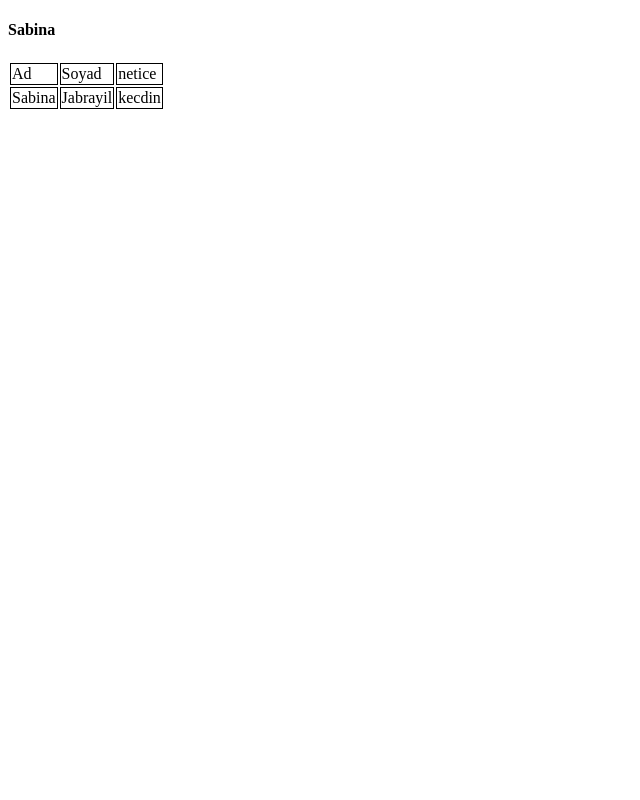
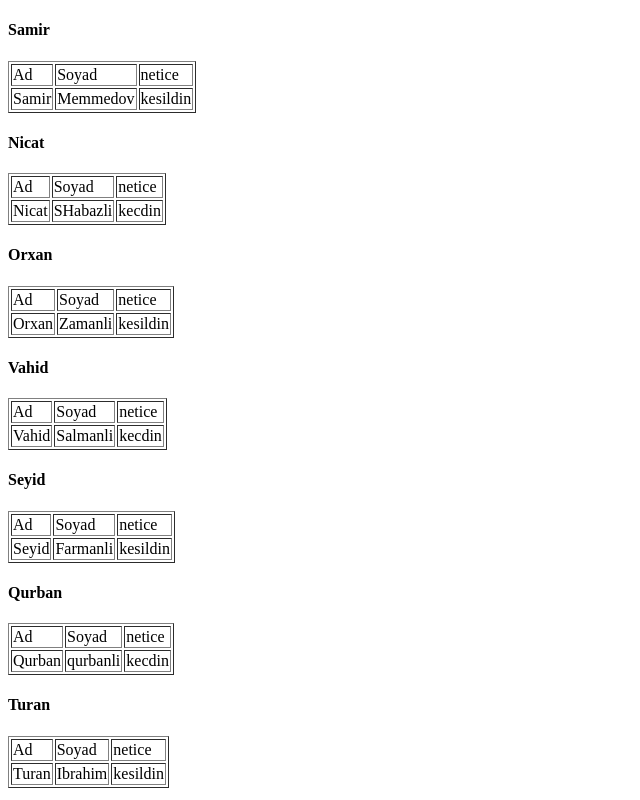
Before and after one commit to Ssabian/JavaScript-lesson-5-, a plain HTML site: page index.html in a window 1280 px wide. Shown: the whole page, without its empty margins (0-640 px from the left). Drawn offline with Linux system fonts and the light colour scheme.

Commit message:
добавила for для обоз периода повторения

```diff
--- a/index.html
+++ b/index.html
@@ -4,10 +4,7 @@
 	<title></title>
 	<script src="main/main.js"></script>
 	<style type="text/css">
-    .main td{
-    	border:1px solid black;
 
-    }
 
 	</style>
 </head>
@@ -84,6 +81,11 @@ var mySecondArr=[1,2,3,4]
 
  // Строим имена и таблицы
 
+// для for
+var adlar=["Samir","Nicat","Orxan","Vahid","Seyid","Qurban","Turan"];
+var soyadlar=["Memmedov","SHabazli","Zamanli","Salmanli","Farmanli","qurbanli","Ibrahim"];
+var neticeleri=[49,67,45,67,46,78,45];
+// для for
     var telebe=function(ad,soyad,imtahanNeticesi){
     	this.ad=ad,
     	this.soyad=soyad,
@@ -99,19 +101,40 @@ var mySecondArr=[1,2,3,4]
            this.ekrandaYaz=function(){
            	document.write('<div class="main">');
            	document.write('<h4>'+ this.ad +'</h4>');
-           	document.write('<table>');
+           	document.write('<table border=1;style>');
            	document.write('<tr><td>Ad</td><td>Soyad</td><td>netice</td></tr>');
            	document.write('<tr><td>' +this.ad+ '</td><td>' +this.soyad+ '</td><td>'+this.netice()+'</td></tr>');
            	document.write('</table>');
            	document.write('</div>')
            }
 
+    }
+
+    //    var telebe1=new telebe("Sabina","Jabrayil",70)
+    // telebe1.ekrandaYaz()
+    // var telebe1=new telebe("Sabrina","Jabrayilova",40)
+    // telebe1.ekrandaYaz()
+    // var telebe1=new telebe("Samira","Aslanova",70)
+    // telebe1.ekrandaYaz()
+    // var telebe1=new telebe("Samra","Abdullayeva",20)
+    // telebe1.ekrandaYaz()
+
+
+     // период повторения можно записатть при прмощи for
+
+  for (var i = 0; i<adlar.length; i++) {
+
+      var telebe1=new telebe(adlar[i],soyadlar[i],neticeleri[i])
+      telebe1.ekrandaYaz();
+
+
+    }
 
 
 
-    }
-    var telebe1=new telebe("Sabina","Jabrayil",70)
-    telebe1.ekrandaYaz()
+
+
+
 
 
 </script>
```
